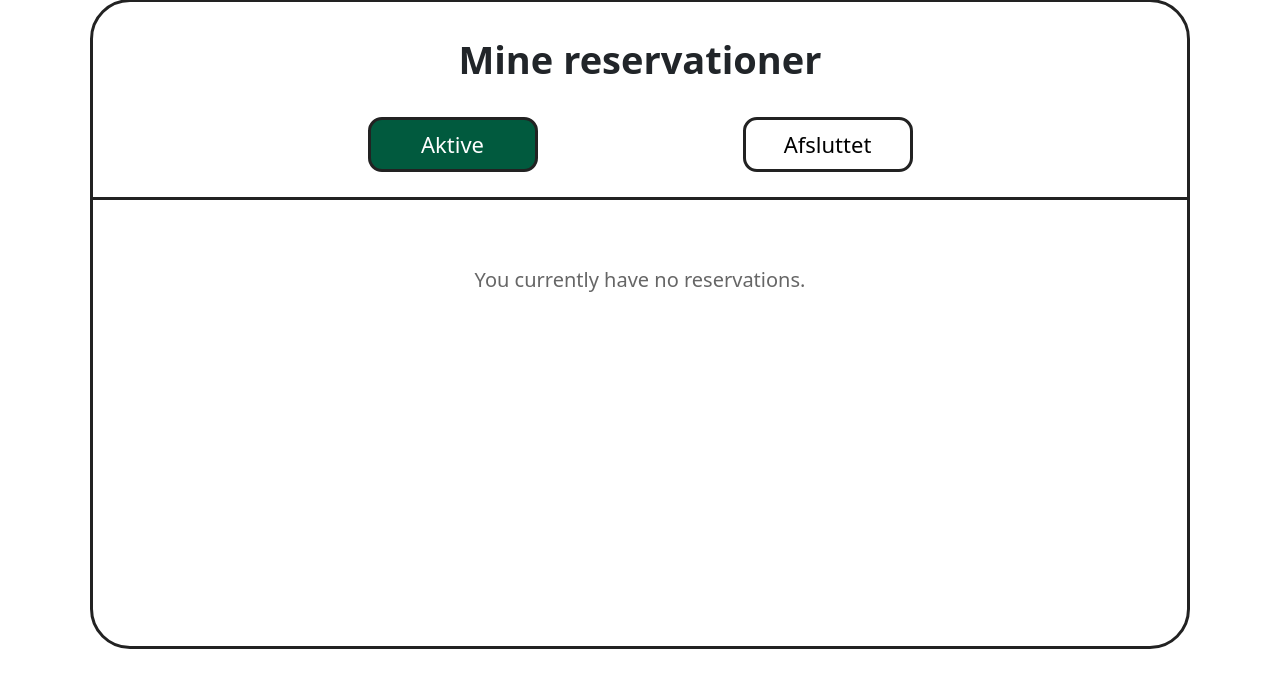
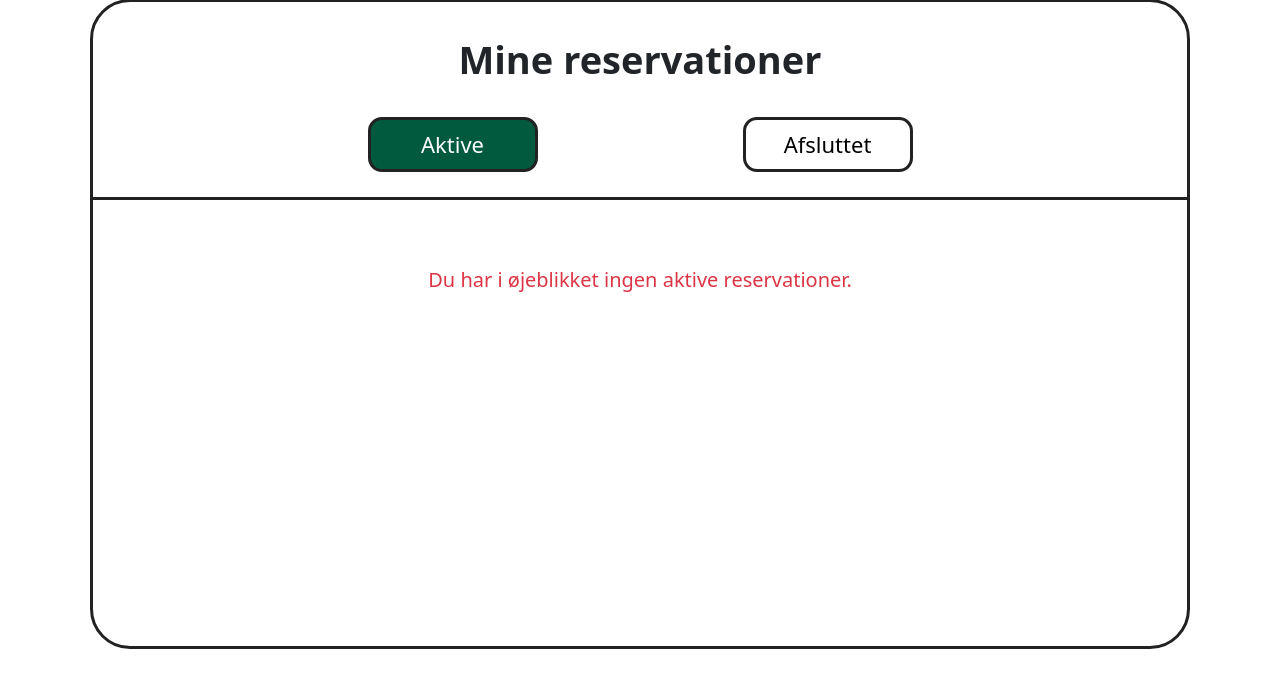
Before and after one commit to Benjii00986/Ja-tak-3-semester, an ASP.NET Core app: template JaTak.App/Views/MyReservations/Index.cshtml in a window 1280 px wide. Shown: the part 108-797 px from the top of the page. Run offline with ASP.NET Core 8, Linux system fonts and the light colour scheme; the template is opened without the code that fills it, so the values that code supplies are empty; style sheets or scripts are compiled from the project's sources.

Commit message:
Empty reservation text changed to red

```diff
--- a/JaTak.App/Views/MyReservations/Index.cshtml
+++ b/JaTak.App/Views/MyReservations/Index.cshtml
@@ -34,7 +34,7 @@
             }
             @if (!Model.Any(r => !r.IsCompleted))
             {
-                <p class="no-reservations-message">You currently have no reservations.</p>
+                <p class="no-reservations-message">Du har i øjeblikket ingen aktive reservationer.</p>
             }
 
     </div>
@@ -50,7 +50,7 @@
         }
             @if (!Model.Any(r => r.IsCompleted))
             {
-                <p class="no-reservations-message">You currently have no reservations.</p>
+                <p class="no-reservations-message">Du har i øjeblikket ingen afsluttede reservationer.</p>
             }
 
     </div>
--- a/JaTak.App/wwwroot/css/site.css
+++ b/JaTak.App/wwwroot/css/site.css
@@ -520,7 +520,7 @@ body {
 .no-reservations-message {
     text-align: center;
     font-size: 20px;
-    color: #666;
+    color: #dc3545;
     padding: 40px 0;
     margin: 0;
 }
```
